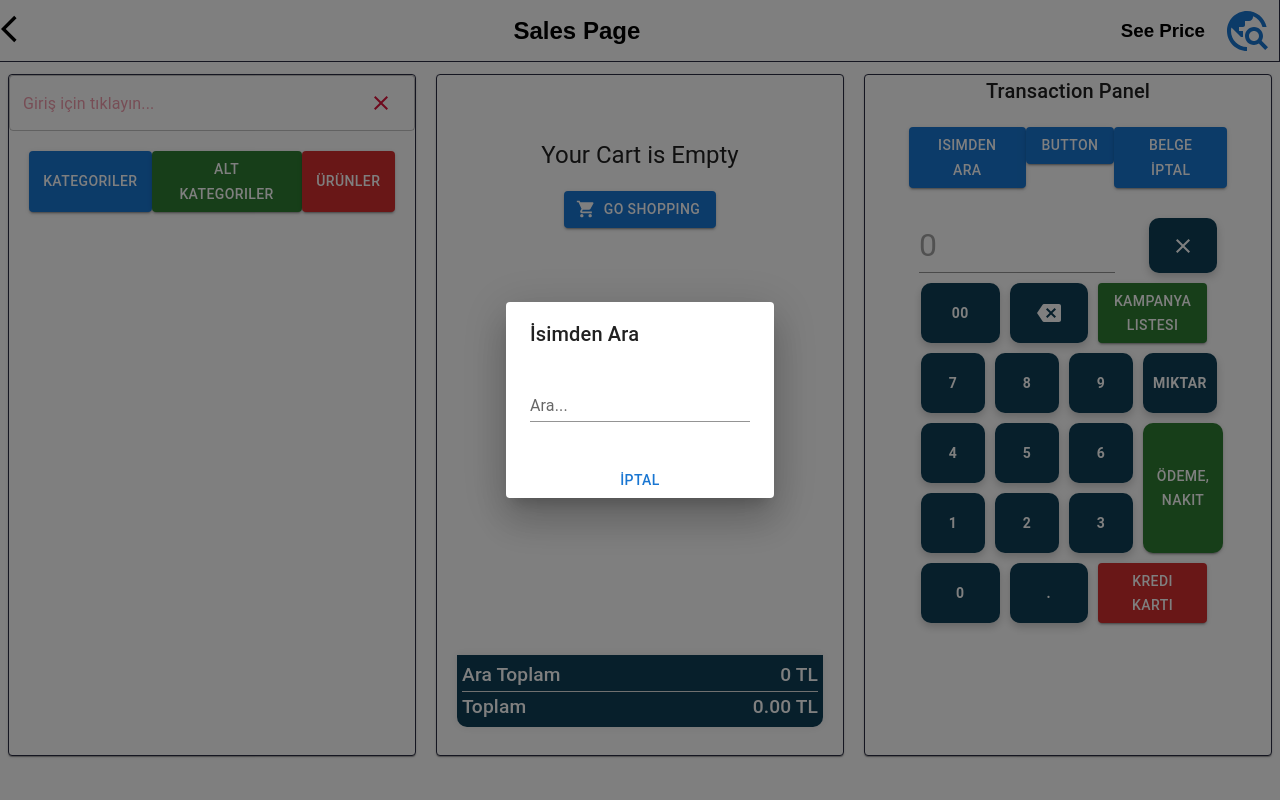
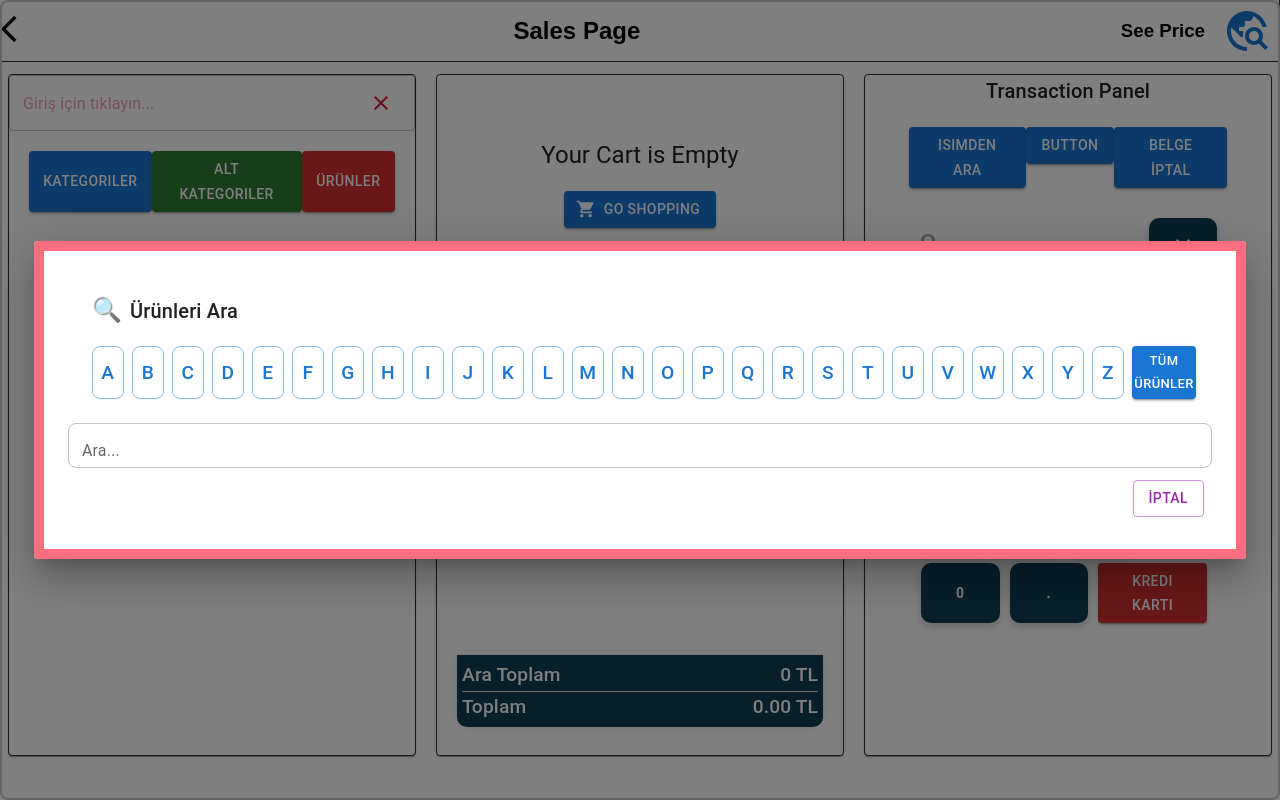
Before and after one commit to yusufinann/32bit-CashRegisterApp, a React (Create React App) app: page /sales in a window 1280 px wide. Both pictures are taken after a click on the button "ISIMDEN ARA". Built offline with nearby package versions, Linux system fonts and the light colour scheme.

Commit message:
Update the ModalSearch and add new properties and design to the ModalSearch

```diff
--- a/src/SalesPage/ModalSearch.js
+++ b/src/SalesPage/ModalSearch.js
@@ -1,22 +1,97 @@
-import React from "react";
-import {
-  Button,
-  TextField,
-  Dialog,
-  DialogActions,
-  DialogContent,
-  DialogTitle,
-} from "@mui/material";
-import { useGlobalContext } from "../contexts/GlobalContext";
-import ProductSearchResult from "./ProductSearchResult";
+import React, { useState } from 'react';
+import { Button, TextField, Dialog, DialogTitle, DialogActions, Box,Paper } from '@mui/material';
+import { useGlobalContext } from '../contexts/GlobalContext';
+import GlobalCardList from '../GlobalComponents/GlobalCardList';
 
 const ModalSearch = ({ open, handleClose }) => {
-  const { state, handleChange } = useGlobalContext();
+  const { setState, state, handleChange, handleAddToCart, showAllProducts, setShowAllProducts } = useGlobalContext();
+  const [currentPage, setCurrentPage] = useState(0);
+  const productsPerPage = 10;
+
+  const alphabet = 'ABCDEFGHIJKLMNOPQRSTUVWXYZ'.split('');
+  const letterButtons = alphabet.map((letter, index) => (
+    <Button
+    key={index}
+    onClick={() => handleLetterClick(letter)}
+    variant="outlined"
+    size="medium"
+    sx={{
+      borderRadius: '8px',
+      fontSize: '1.2rem',
+      minWidth: '32px',
+      textTransform: 'none',
+    }}
+  >
+      {letter}
+    </Button>
+  ));
+  const handleCloseModal = () => {
+    // Arama sıfırlanıyor
+    handleChange({ target: { value: '' } });
+
+    // Tüm ürünler gösteriliyor
+    setShowAllProducts(true);
+    setCurrentPage(0);
+
+    // Modal kapatılıyor
+    handleClose();
+  };
+
+  const handleLetterClick = (letter) => {
+    const filteredProducts = state.products.filter(product => product.product_name.startsWith(letter));
+    setState(prevState => ({
+      ...prevState,
+      wantedProduct: filteredProducts,
+      showFilteredProducts: true
+    }));
+    setShowAllProducts(false);
+    setCurrentPage(0);
+  };
+
+
+  const handleShowAllProducts = () => {
+    setShowAllProducts(true);
+    setState(prevState => ({
+      ...prevState,
+      showFilteredProducts: false
+    }));
+    setCurrentPage(0);
+  };
+
+  const handlePageClick = (pageNumber) => {
+    setCurrentPage(pageNumber);
+  };
+
+  const indexOfLastProduct = (currentPage + 1) * productsPerPage;
+  const indexOfFirstProduct = indexOfLastProduct - productsPerPage;
+  const currentProducts = showAllProducts ? state.products.slice(indexOfFirstProduct, indexOfLastProduct) : state.wantedProduct.slice(indexOfFirstProduct, indexOfLastProduct);
+
+  const pageNumbers = [];
+  for (let i = 0; i < Math.ceil((showAllProducts ? state.products.length : state.wantedProduct.length) / productsPerPage); i++) {
+    pageNumbers.push(i);
+  }
 
   return (
-    <Dialog open={open} onClose={handleClose}>
-      <DialogTitle>İsimden Ara</DialogTitle>
-      <DialogContent>
+    <Dialog open={open} onClose={handleCloseModal} fullWidth maxWidth="xl" sx={{ border: '2px solid #ccc', borderRadius: '8px' }}>
+    <Paper elevation={3} sx={{ padding: '24px',border: '10px solid #FF6E7F'  }}>
+      <DialogTitle>
+        <Box sx={{ display: 'flex', alignItems: 'center' }}>
+          <span style={{ fontSize: '1.5rem', marginRight: '0.5rem' }}>🔍</span>
+          <span style={{ flex: 1 }}>Ürünleri Ara</span>
+        </Box>
+        <Box sx={{ display: 'flex', gap: 1, marginTop: 2 }}>
+          {letterButtons}
+          <Button
+            onClick={handleShowAllProducts}
+            variant="contained"
+            color="primary"
+            size="small"
+          >
+            Tüm Ürünler
+          </Button>
+        </Box>
+      </DialogTitle>
+
       <TextField
         autoFocus
         margin="dense"
@@ -24,19 +99,60 @@ const ModalSearch = ({ open, handleClose }) => {
         label="Ara..."
         type="text"
         fullWidth
-          variant="standard"
+        variant="outlined"
         value={state.searchQuery}
         onChange={handleChange}
+        InputProps={{
+          sx: {
+            borderRadius: '8px',
+            fontSize: '0.9rem',
+            '& .MuiOutlinedInput-input': {
+              padding: '12px 14px',
+            },
+            '& .MuiInputLabel-root': {
+              fontSize: '0.9rem',
+              background: '#ffffff',
+              padding: '0 4px',
+              borderRadius: '8px',
+            },
+          },
+        }}
       />
-      </DialogContent>
+
       <DialogActions>
-        {state.showFilteredProducts && (
-          <ProductSearchResult products={state.wantedProduct} />
+        <Button onClick={handleClose} color="secondary" variant="outlined">
+          İptal
+        </Button>
+      </DialogActions>
+      {currentProducts.length > 0 && (
+        <GlobalCardList array={currentProducts} AddToCartFunction={handleAddToCart} />
       )}
-      </DialogActions>
-      <Button onClick={handleClose}>İptal</Button>
+      {(showAllProducts || state.showFilteredProducts) && (
+        <Box sx={{ display: 'flex', justifyContent: 'center', marginTop: 2 }}>
+          {pageNumbers.map(number => (
+            <Button
+              key={number}
+              onClick={() => handlePageClick(number)}
+              variant={currentPage === number ? "contained" : "outlined"}
+              color="primary"
+              size="small"
+              sx={{
+                borderRadius: '8px',
+                fontSize: '0.75rem',
+                padding: '4px 8px',
+                minWidth: '40px',
+                textTransform: 'none',
+                margin: '0 2px',
+              }}
+            >
+              {number + 1}
+            </Button>
+          ))}
+        </Box>
+      )}
+      </Paper>
     </Dialog>
   );
-};
+}
 
 export default ModalSearch;
```
Lines whose indentation alone changed are shown as unchanged.
